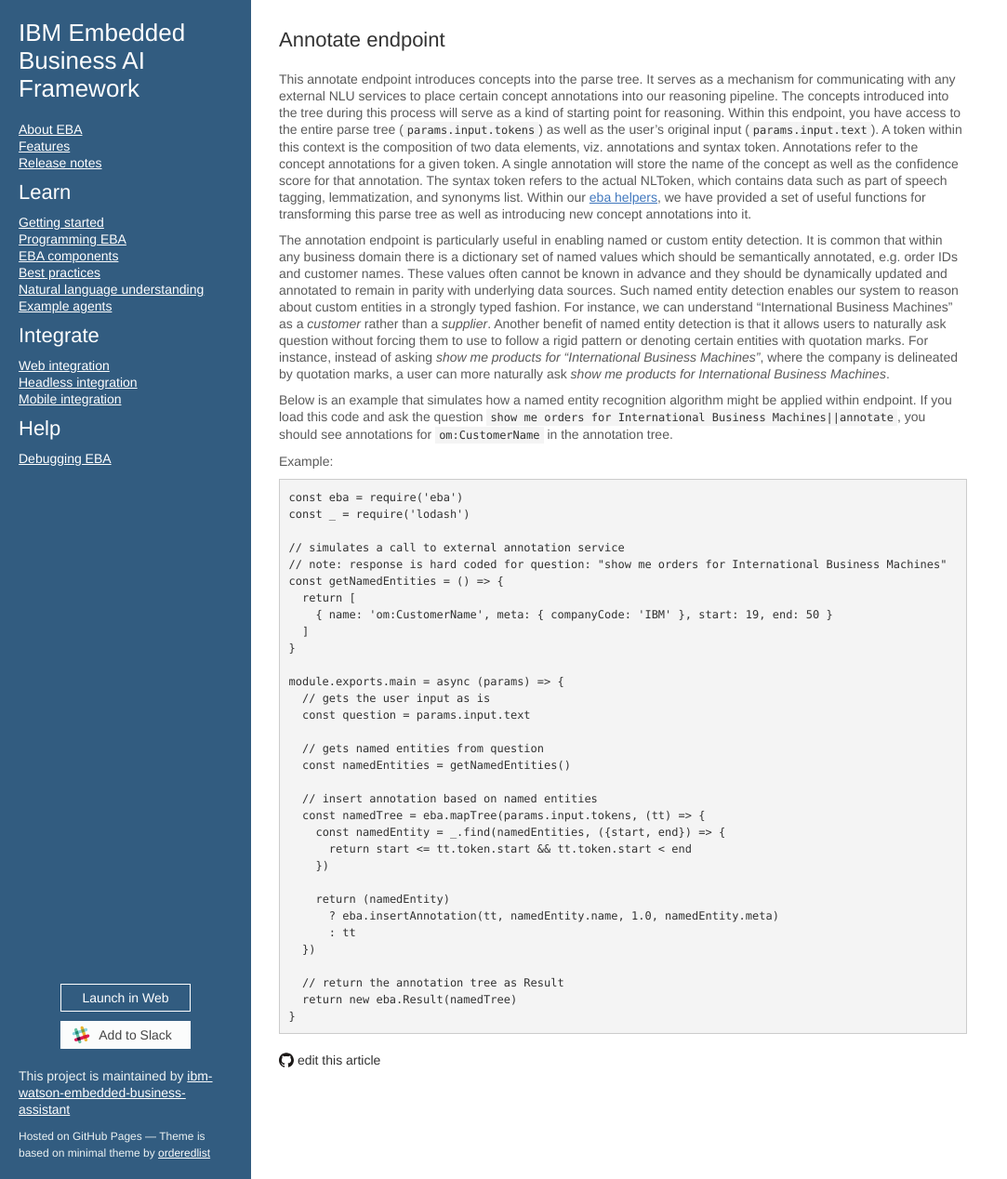
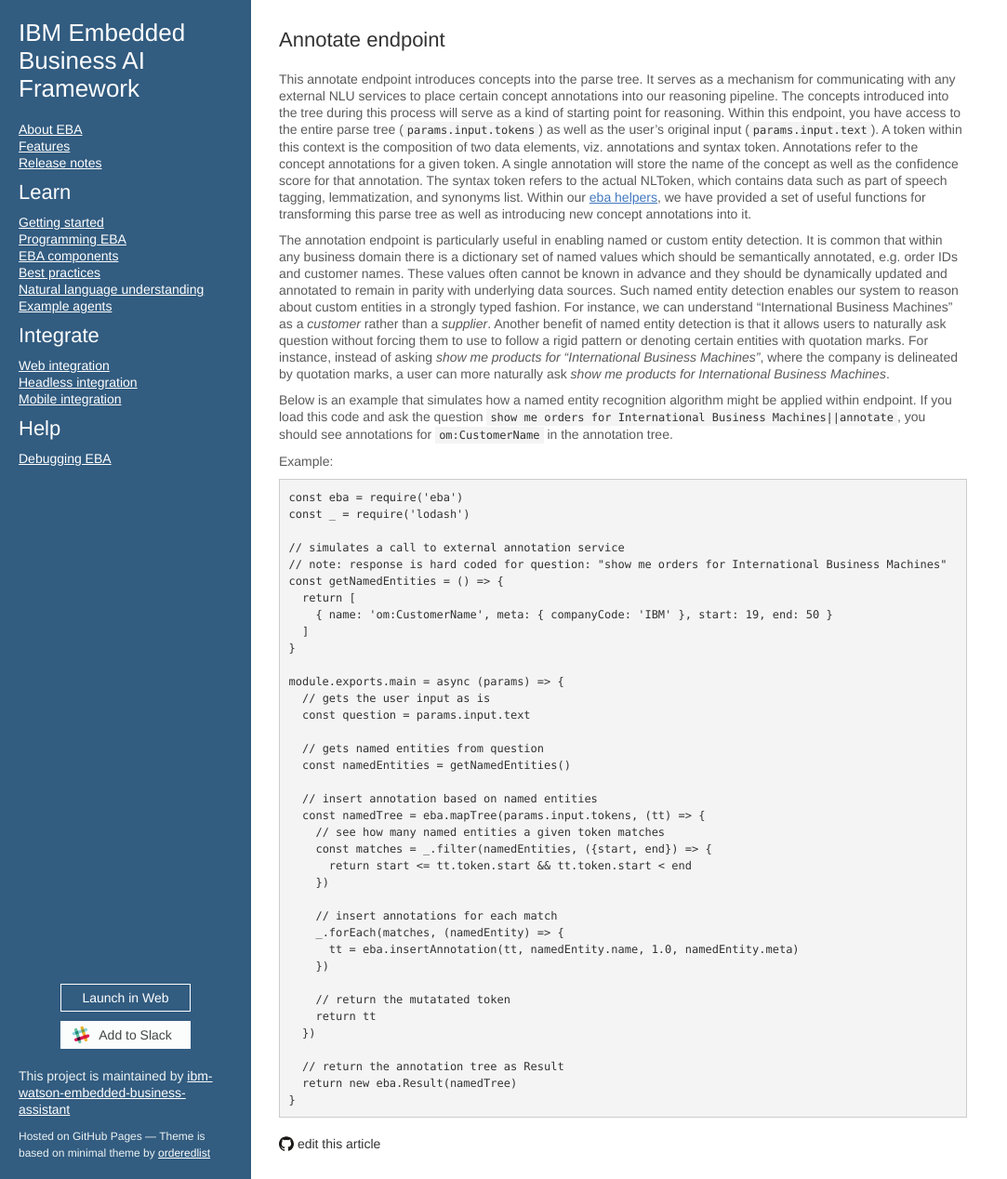
Before and after one commit to ibm-watson-embedded-business-assistant/eba-example-agents, a Jekyll site: the page built from docs/lab/endpoints/Annotate.md, in a window 1280 px wide and 1268 px high. Shown: the whole window at 93% size, without its empty margins (0-1083 px from the left). Built offline with Jekyll 4.4.1, drawn with Linux system fonts in a browser that asks for light colours; our own code applies the rules of GitHub Pages for plain Markdown files.

Commit message:
Update Annotate.md

```diff
--- a/docs/lab/endpoints/Annotate.md
+++ b/docs/lab/endpoints/Annotate.md
@@ -29,13 +29,18 @@
 
   // insert annotation based on named entities
   const namedTree = eba.mapTree(params.input.tokens, (tt) => {
-    const namedEntity = _.find(namedEntities, ({start, end}) => {
+    // see how many named entities a given token matches
+    const matches = _.filter(namedEntities, ({start, end}) => {
       return start <= tt.token.start && tt.token.start < end
     })
 
-    return (namedEntity)
-      ? eba.insertAnnotation(tt, namedEntity.name, 1.0, namedEntity.meta)
-      : tt
+    // insert annotations for each match
+    _.forEach(matches, (namedEntity) => {
+      tt = eba.insertAnnotation(tt, namedEntity.name, 1.0, namedEntity.meta)
+    })
+
+    // return the mutatated token
+    return tt
   })
 
   // return the annotation tree as Result
```
